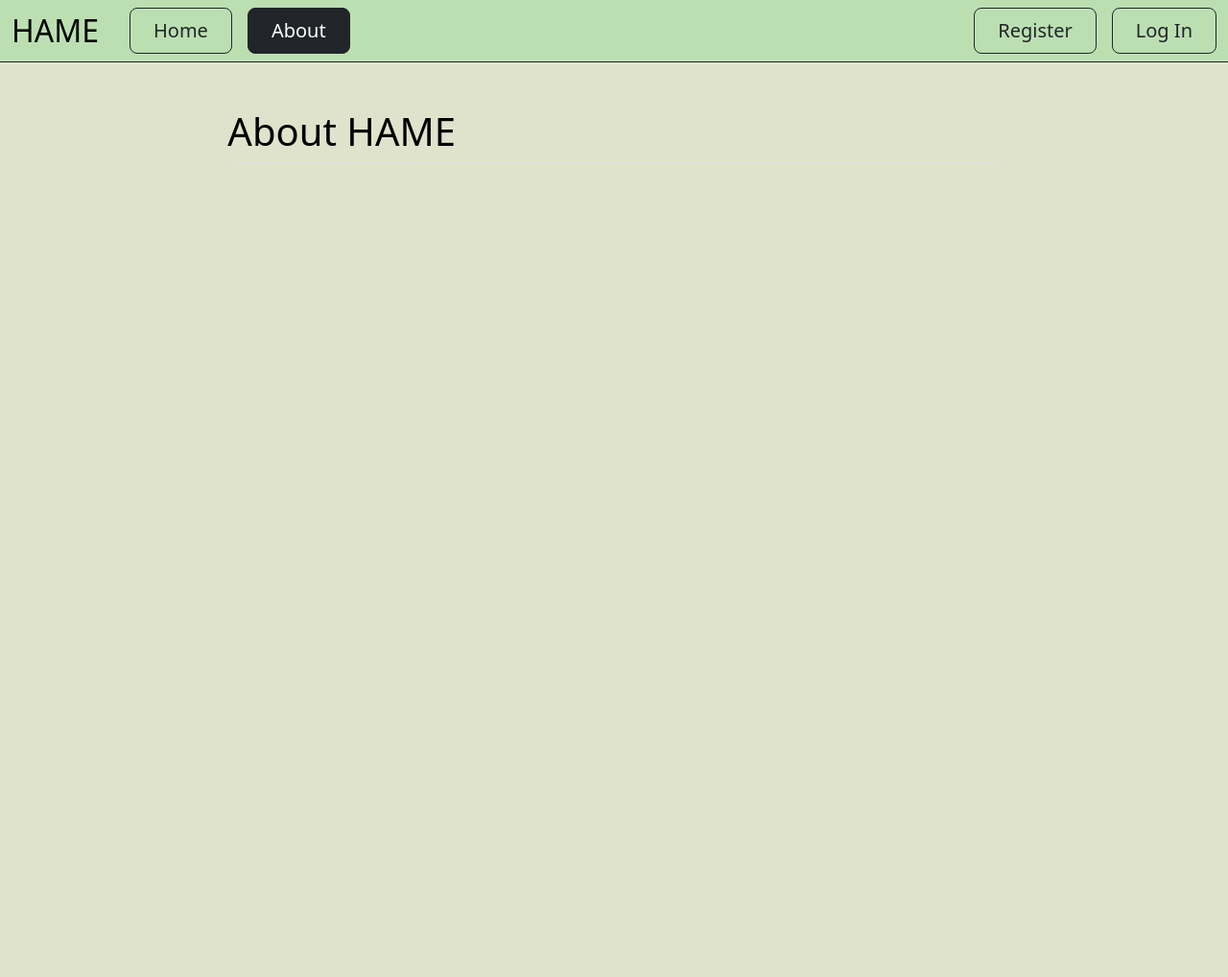
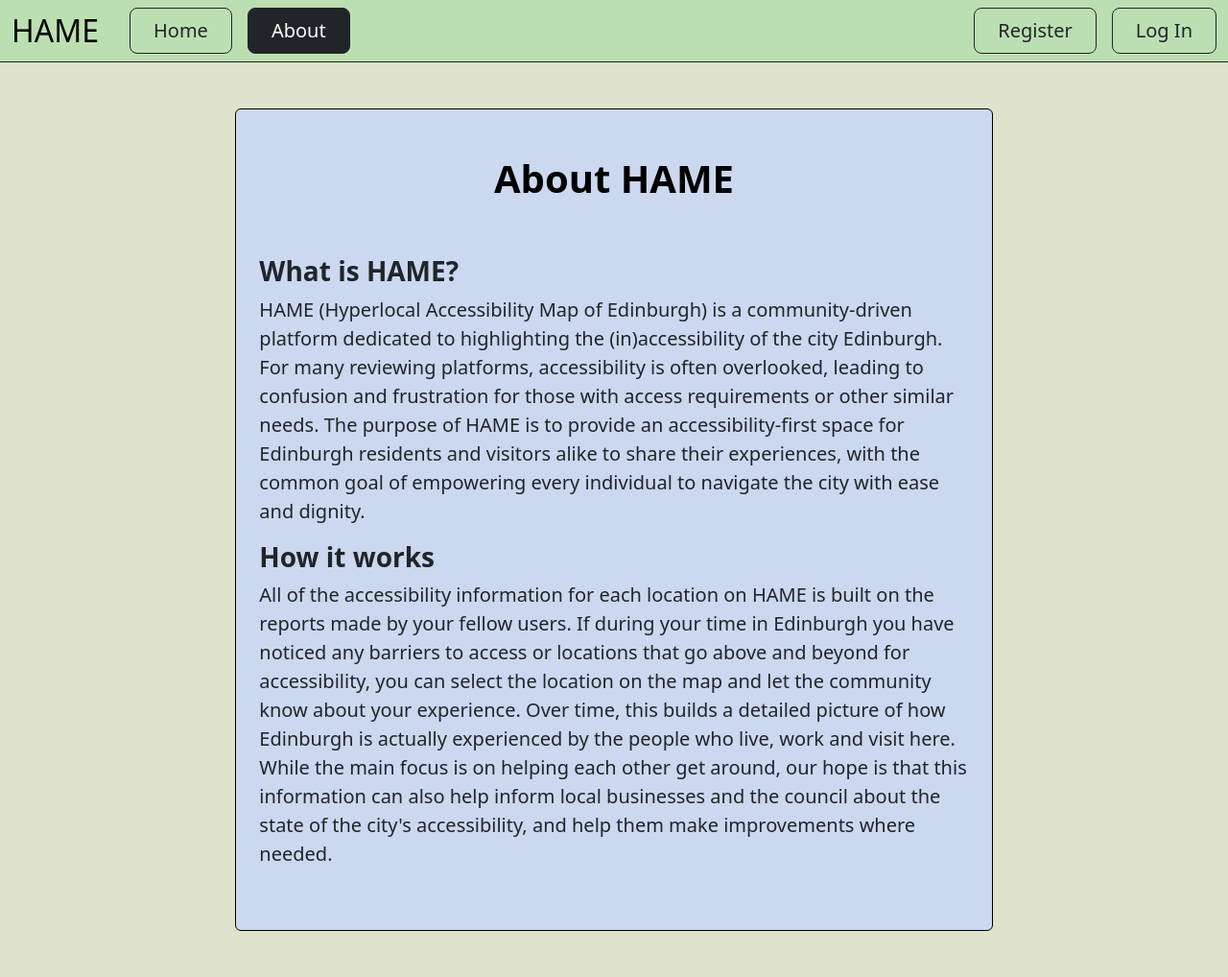
Before and after one commit to matthewsp124/hame, a Django app: page /hame/about/ in a window 1280 px wide. Shown: the whole page at 96% size. Before the commit the page ends 170 px from the top, so only its background shows below. Run offline with Django 5.2, Linux system fonts and the light colour scheme.

Commit message:
Added to about page

```diff
--- a/hame_project/hame/templates/hame/about.html
+++ b/hame_project/hame/templates/hame/about.html
@@ -2,12 +2,28 @@
 {% load static %}
 
 {% block body %}
-<div class="flex-grow-1 d-flex flex-column light-green-background">
-    <div class="col-lg-8 mx-auto p-4 py-md-5">
-        <main class="d-flex align-items-center border-bottom">
-            <h1 class="text-body-emphasis">About HAME</h1>
-            <p class="fs-5 col-md-8"></p>
-        </main>
+<div class="flex-grow-1 d-flex flex-column light-green-background p-5">
+    <div class="card col-lg-8 mx-auto p-4 py-md-5 light-blue-background border-black">
+
+        <div class="d-flex justify-content-center mb-5">
+            <h1 class="text-body-emphasis text-center fw-semibold">About HAME</h1>
+        </div>
+        <div>
+            <h2 class="fs-3 fw-semibold">What is HAME?</h2>
+            <p class="fs-5 fw-medium">
+                HAME (Hyperlocal Accessibility Map of Edinburgh) is a community-driven platform dedicated to highlighting the (in)accessibility of the city Edinburgh.
+                For many reviewing platforms, accessibility is often overlooked, leading to confusion and frustration for those with access requirements or other similar needs.
+                The purpose of HAME is to provide an accessibility-first space for Edinburgh residents and visitors alike to share their experiences, with the common goal of empowering every individual to navigate the city with ease and dignity.
+            </p>
+            <h2 class="fs-3 fw-semibold">How it works</h2>
+            <p class="fs-5 fw-medium">
+                All of the accessibility information for each location on HAME is built on the reports made by your fellow users.
+                If during your time in Edinburgh you have noticed any barriers to access or locations that go above and beyond for accessibility, you can select the location on the map and let the community know about your experience.
+                Over time, this builds a detailed picture of how Edinburgh is actually experienced by the people who live, work and visit here.
+                While the main focus is on helping each other get around, our hope is that this information can also help inform local businesses and the council about the state of the city's accessibility, and help them make improvements where needed.
+            </p>
+        </div>
+
     </div>
 </div>
 {% endblock %}
```
